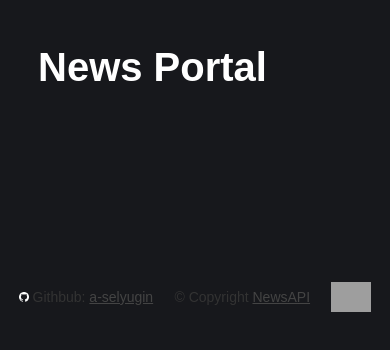
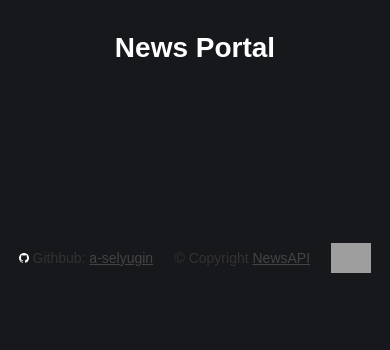
Before and after one commit to a-selyugin/migration-to-ts, a website built with webpack: page src/index.html in a window 390 px wide. Built offline with nearby package versions, Linux system fonts and the light colour scheme; no server answers; grey boxes are pictures that could not be loaded.

Commit message:
feat: add adaptiveness to header

```diff
--- a/src/global.css
+++ b/src/global.css
@@ -49,3 +49,15 @@ footer .rsschool-logo{
     display: block;
     height: 30px;
 }
+
+@media screen and (max-width: 500px) {
+    header{
+        display: flex;
+        justify-content: center;
+    }
+    header h1{
+        font-size: 28px;
+        font-weight: 600;
+        margin: 0.5em;
+    }
+}
```
